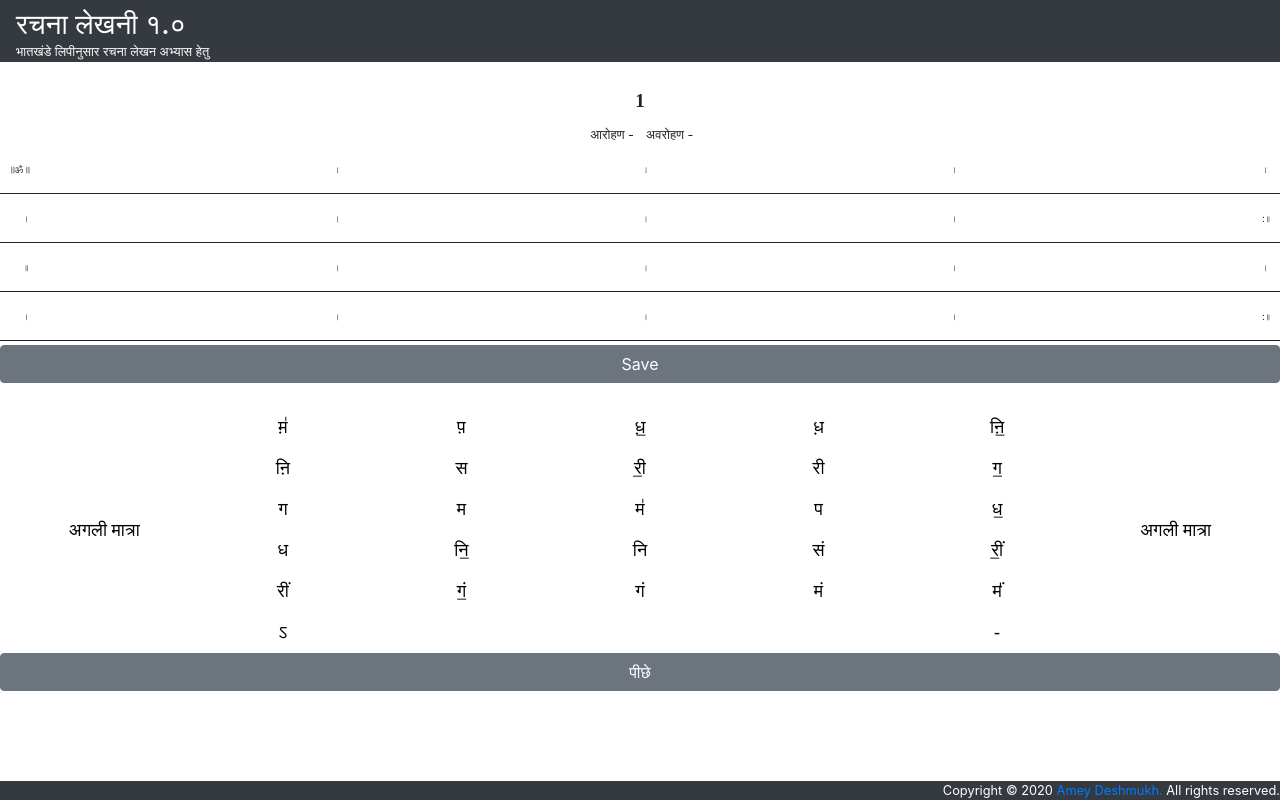
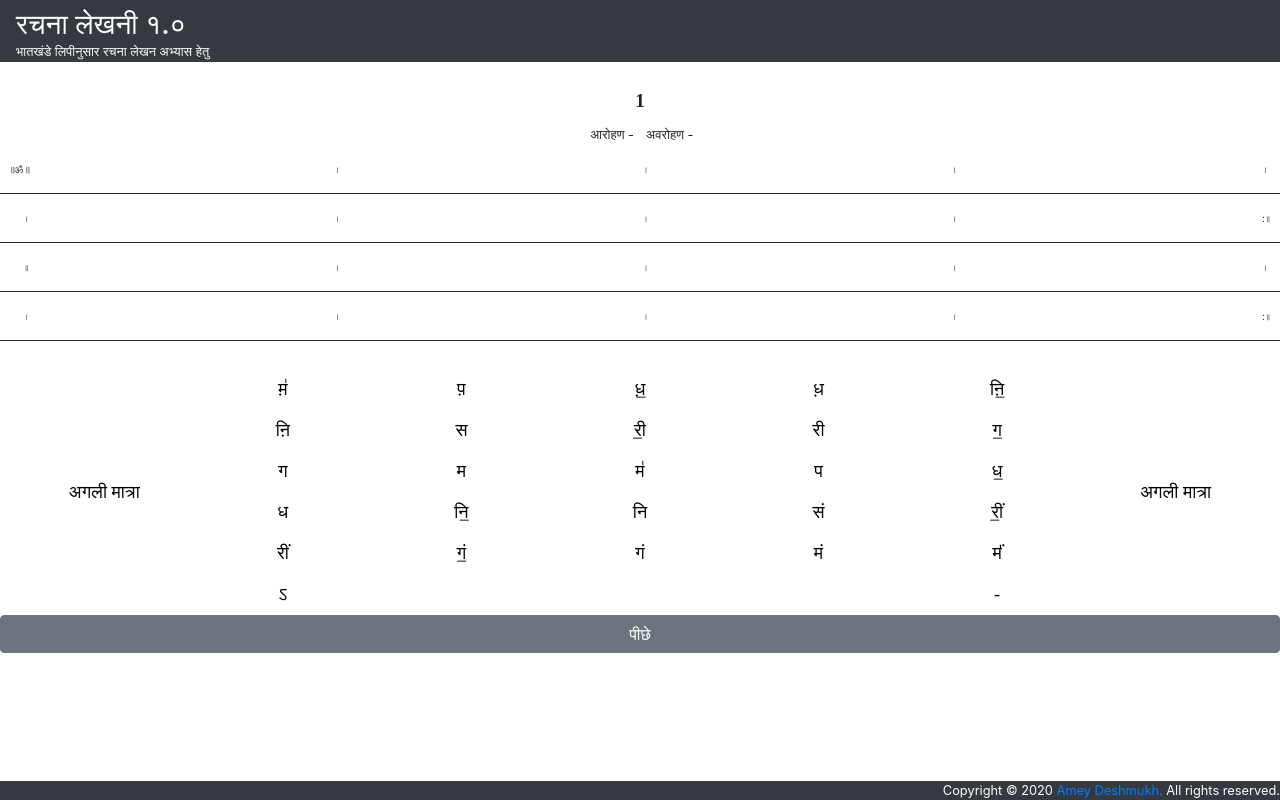
Before and after one commit to ameyzing-deshmukh/amey-lipi-1, an Angular app: page /vanshiPracticeHome/1 in a window 1280 px wide. Built offline with nearby package versions, Linux system fonts and the light colour scheme.

Commit message:
added save button logic

```diff
--- a/src/app/pad/pad.component.html
+++ b/src/app/pad/pad.component.html
@@ -57,4 +57,4 @@
         <mat-row *matRowDef="let row; columns: displayedColumns;"></mat-row>
     </table>
 </div>
-<button class="btn btn-secondary btn-block" (click)="saveIt()">Save</button>
+<!-- <button class="btn btn-secondary btn-block" (click)="saveIt()">Save</button> -->
--- a/src/app/pad/pad.component.ts
+++ b/src/app/pad/pad.component.ts
@@ -153,8 +153,7 @@ export class PadComponent implements OnInit {
   public saveIt(){
     console.log("Hello");
     html2canvas(document.querySelector("#divToSave")).then(canvas => {
-      // document.body.appendChild(canvas);
-      // window.open('', document.getElementById('divToSave').toDataURL());
+      document.body.appendChild(canvas);
          // Convert the canvas to blob
          canvas.toBlob(function(blob){
           // To download directly on browser default 'downloads' location
```
